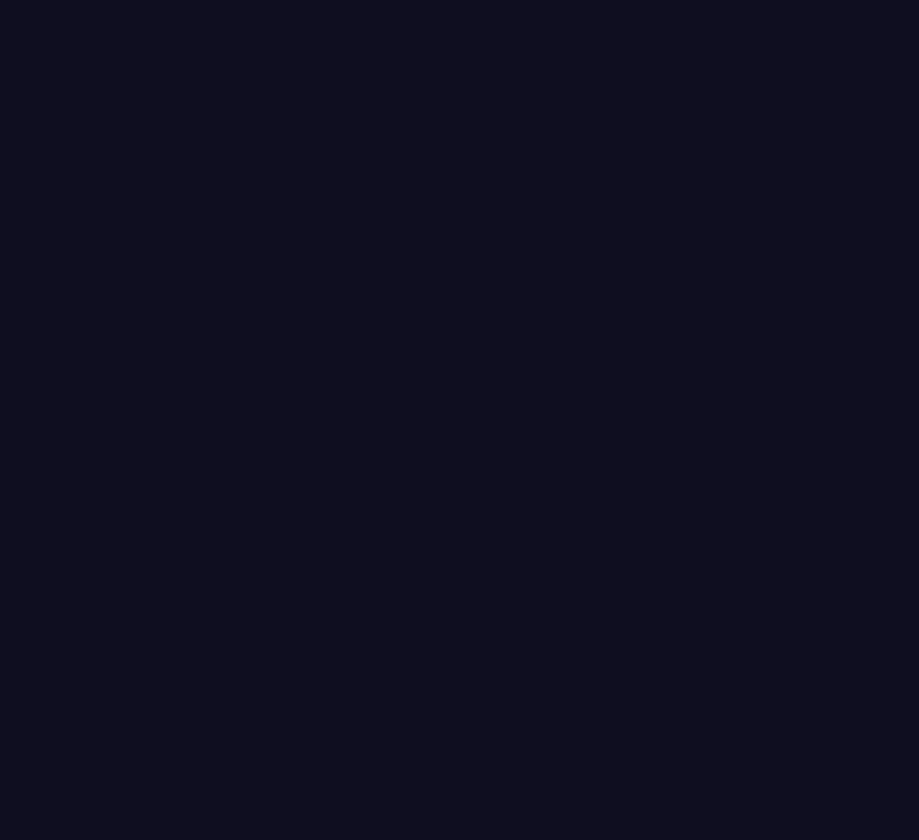
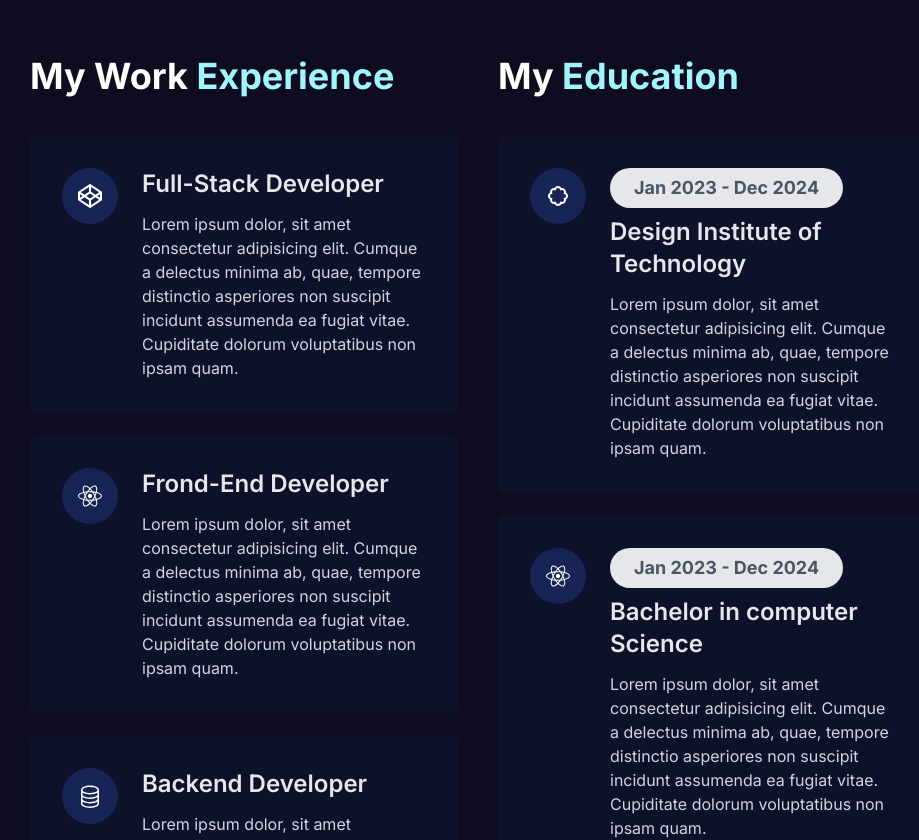
Before and after one commit to abhijithpr08/MERN-Stack-Developer---Portfolio---Abhijith-PR, a Next.js app: page / in a window 1280 px wide. Shown: the part 1320-2160 px from the top of the page, without its empty margins (162-1081 px from the left). Before the commit the page ends 1296 px from the top, so only its background shows below. Built offline with nearby package versions, Linux system fonts and the light colour scheme.

Commit message:
resume section completed

```diff
--- a/components/Home/Home.tsx
+++ b/components/Home/Home.tsx
@@ -1,12 +1,14 @@
 import React from 'react'
 import Hero from './Hero/Hero'
 import Services from './Services/Services'
+import Resume from './Resume/Resume'
 
 const Home = () => {
   return (
     <div className='overflow-hidden'>
       <Hero/>
       <Services/>
+      <Resume/>
     </div>
   )
 }
--- /dev/null
+++ b/components/Home/Resume/Resume.tsx
@@ -0,0 +1,49 @@
+import React from 'react'
+import ResumeCard from './ResumeCard'
+import { FaCodepen, FaReact } from 'react-icons/fa'
+import { BsDatabase } from 'react-icons/bs'
+import { BiBadge } from 'react-icons/bi'
+
+const Resume = () => {
+  return (
+    <div className='pt-20 pb-16'>
+        <div className='w-[90% sm:w-[70%] mx-auto grid grid-cols-1 xl:grid-cols-2 gap-10'>
+            {/* Work part */}
+            <div>
+                <h1 className='text-3xl sm:text-4xl font-bold text-white'>
+                    My Work <span className='text-cyan-200'>Experience</span>
+                 </h1>
+                 <div className='mt-10'>
+                    <ResumeCard Icon={FaCodepen} role="Full-Stack Developer"/>
+                    <ResumeCard Icon={FaReact} role="Frond-End Developer"/>
+                    <ResumeCard Icon={BsDatabase} role="Backend Developer"/>
+                 </div>
+            </div>
+            {/* Education part */}
+            <div>
+                <h1 className='text-3xl sm:text-4xl font-bold text-white'>
+                    My <span className='text-cyan-200'>Education</span>
+                </h1>
+                <div className='mt-10'>
+                    <ResumeCard
+                        Icon={BiBadge}
+                        role="Design Institute of Technology"
+                        date='Jan 2023 - Dec 2024'
+                    />
+                    <ResumeCard
+                        Icon={FaReact}
+                        role="Bachelor in computer Science"
+                        date='Jan 2023 - Dec 2024'
+                    /><ResumeCard
+                        Icon={BsDatabase}
+                        role="Full-Stack Developer"
+                        date='Jan 2023 - Dec 2024'
+                    />
+                 </div>
+            </div>
+        </div>
+    </div>
+  )
+}
+
+export default Resume
--- /dev/null
+++ b/components/Home/Resume/ResumeCard.tsx
@@ -0,0 +1,37 @@
+import React from 'react'
+import { IconType } from 'react-icons';
+
+type Props={
+    role:string;
+    Icon:IconType;
+    date?:string
+}
+
+const ResumeCard = ({Icon, role, date}:Props) => {
+  return (
+    <div className='mb-6'>
+        <div className='flex items-start space-x-6 bg-blue-950/20 transition-all duration-300 p-4 sm:p-8
+        rounded-md'>
+            <div className='sm:w-14 sm:h-14 w-10 h-10 bg-blue-950 rounded-full flex items-center justify-center flex-col'>
+                <Icon className='sm:w-6 sm:h-8 w-6 h-6 text-white'/>
+            </div>
+            <div className='flex-1'>
+                {date && (
+                    <h1 className='mb-2 sm:px-6 sm:py-1.5 px-4 py-1 rounded-full bg-gray-200 text-gray-600 w-fit
+                    sm:text-lg text-sm font-bold'>
+                        {date}
+                    </h1>
+                )}
+                <h1 className='text-gray-200 text-xl sm:text-2xl font-semibold'>
+                    {role}
+                </h1>
+                <p className='text-gray-300 text-sm sm:text-base pt-3'>
+                    Lorem ipsum dolor, sit amet consectetur adipisicing elit. Cumque a delectus minima ab, quae, tempore distinctio asperiores non suscipit incidunt assumenda ea fugiat vitae. Cupiditate dolorum voluptatibus non ipsam quam.
+                </p>
+            </div>
+        </div>
+    </div>
+  )
+}
+
+export default ResumeCard
```
